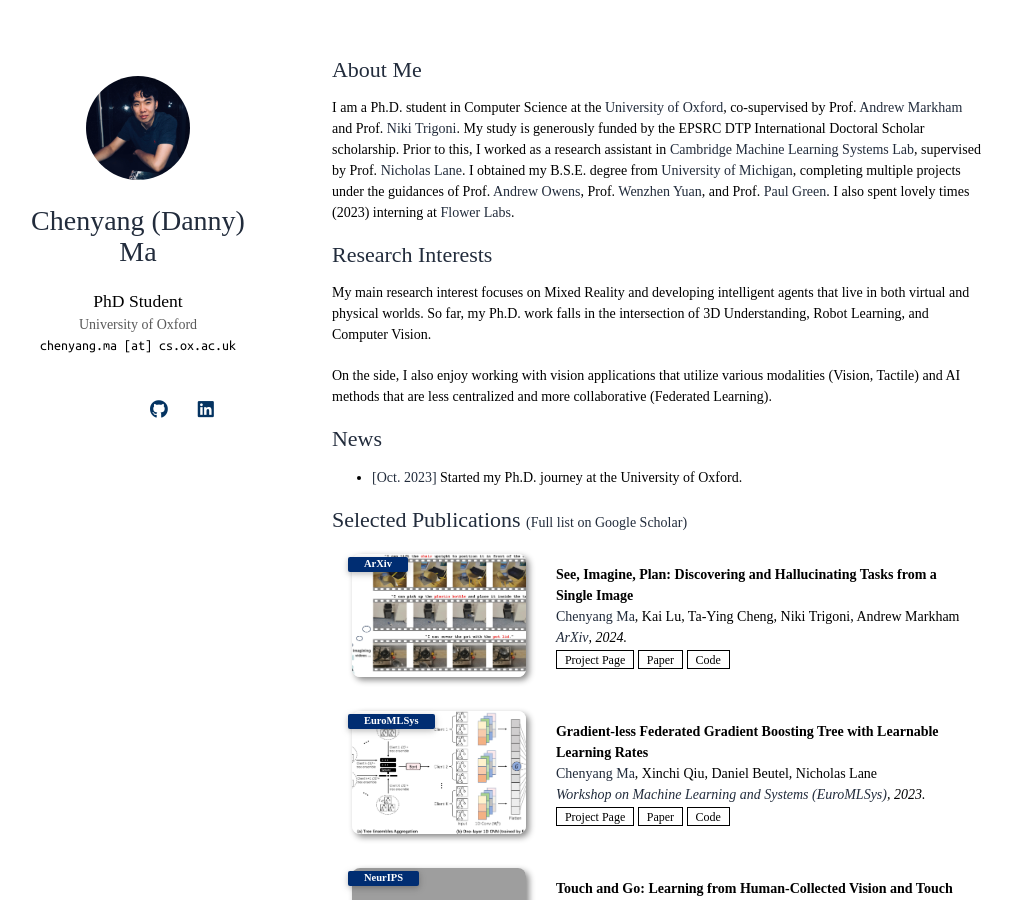
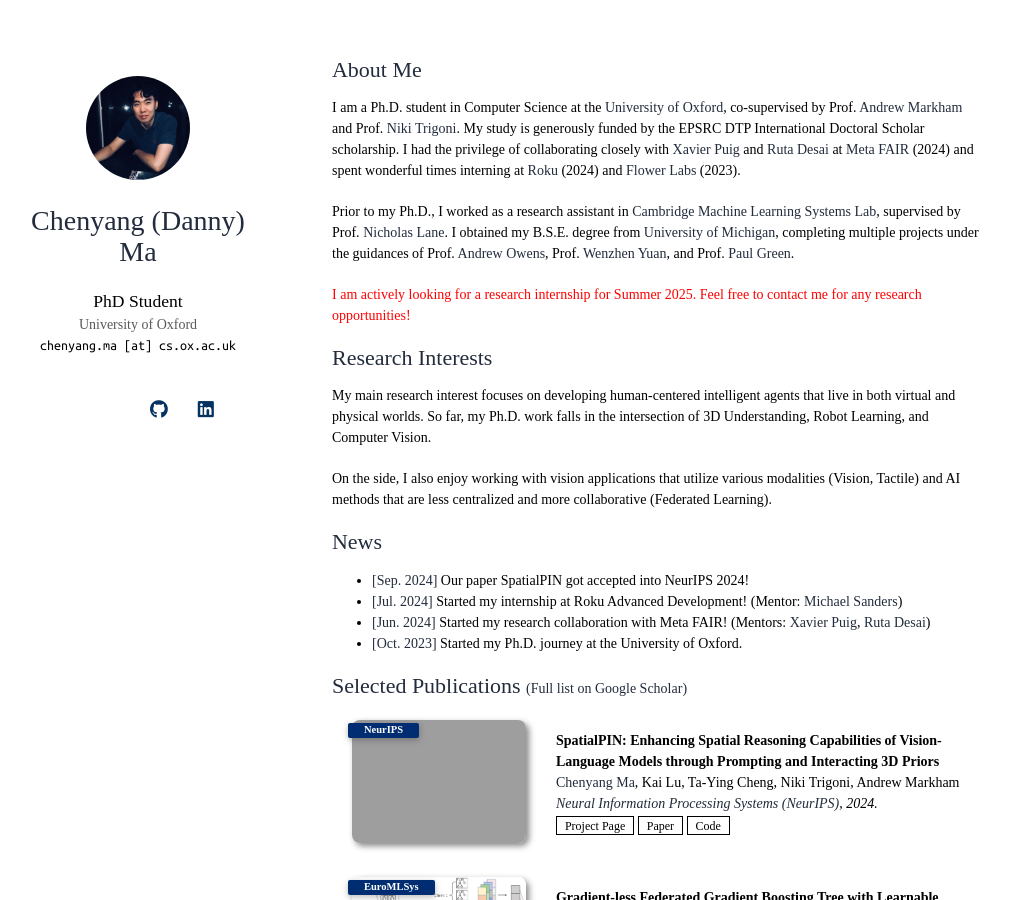
Before and after one commit to dannymcy/dannymcy.github.io, a Jekyll site: the page built from index.md, in a window 1280 px wide and 900 px high. Shown: the whole window, without its empty margins (138-1150 px from the left). Built offline with Jekyll 4.4.1, drawn with Linux system fonts in a browser that asks for light colours; nearby versions of some CDN libraries; a style sheet for code colours, icons or effects is not loaded; our own code applies the rules of GitHub Pages for plain Markdown files; grey boxes are pictures that could not be loaded.

Commit message:
Make updates

```diff
--- a/_includes/publications.md
+++ b/_includes/publications.md
@@ -7,14 +7,14 @@
 <div class="pub-row">
 
   <div class="col-sm-3 abbr" style="position: relative;padding-right: 15px;padding-left: 15px;">
-    <img src="assets/img/paper_teasers/sip.png" class="teaser img-fluid z-depth-1">
-    <abbr class="badge">ArXiv</abbr>
+    <img src="assets/img/paper_teasers/spatialpin.png" class="teaser img-fluid z-depth-1">
+    <abbr class="badge">NeurIPS</abbr>
   </div>
 
   <div class="col-sm-9" style="position: relative;padding-right: 15px;padding-left: 20px;">
-    <div class="title">See, Imagine, Plan: Discovering and Hallucinating Tasks from a Single Image</div>
+    <div class="title">SpatialPIN: Enhancing Spatial Reasoning Capabilities of Vision-Language Models through Prompting and Interacting 3D Priors</div>
     <div class="author"><strong>Chenyang Ma</strong>, Kai Lu, Ta-Ying Cheng, Niki Trigoni, Andrew Markham</div>
-    <div class="periodical"><em><strong>ArXiv</strong>, 2024.</em></div>
+    <div class="periodical"><em><strong>Neural Information Processing Systems (NeurIPS)</strong>, 2024.</em></div>
     <div class="links">
       <a href="https://dannymcy.github.io/zeroshot_task_hallucination/" class="btn btn-sm z-depth-0" role="button" target="_blank" style="font-size:12px;">Project Page</a>
       <a href="https://arxiv.org/abs/2403.13438" class="btn btn-sm z-depth-0" role="button" target="_blank" style="font-size:12px;">Paper</a>
--- a/index.md
+++ b/index.md
@@ -4,12 +4,16 @@ layout: homepage
 
 ## About Me
 
-I am a Ph.D. student in Computer Science at the [University of Oxford](https://www.ox.ac.uk), co-supervised by Prof. [Andrew Markham](https://www.cs.ox.ac.uk/people/andrew.markham/) and Prof. [Niki Trigoni](https://en.wikipedia.org/wiki/Niki_Trigoni). My study is generously funded by the EPSRC DTP International Doctoral Scholar scholarship. Prior to this, I worked as a research assistant in [Cambridge Machine Learning Systems Lab](https://mlsys.cst.cam.ac.uk/), supervised by Prof. [Nicholas Lane](https://niclane.org/). I obtained my B.S.E. degree from [University of Michigan](https://umich.edu/), completing multiple projects under the guidances of Prof. [Andrew Owens](https://andrewowens.com/), Prof. [Wenzhen Yuan](http://robotouch.ri.cmu.edu/yuanwz/), and Prof. [Paul Green](https://www.umtri.umich.edu/people/green-paul-a/). I also spent lovely times (2023) interning at [Flower Labs](https://flower.ai/).
-<br>
+I am a Ph.D. student in Computer Science at the [University of Oxford](https://www.ox.ac.uk), co-supervised by Prof. [Andrew Markham](https://www.cs.ox.ac.uk/people/andrew.markham/) and Prof. [Niki Trigoni](https://en.wikipedia.org/wiki/Niki_Trigoni). My study is generously funded by the EPSRC DTP International Doctoral Scholar scholarship. I had the privilege of collaborating closely with [Xavier Puig](https://www.xavierpuigf.com/) and [Ruta Desai](https://rutadesai.github.io/) at [Meta FAIR](https://ai.meta.com/research/#fundamental-and-applied) (2024) and spent wonderful times interning at [Roku](https://www.roku.com/en-gb/) (2024) and [Flower Labs](https://flower.ai/) (2023).
+
+Prior to my Ph.D., I worked as a research assistant in [Cambridge Machine Learning Systems Lab](https://mlsys.cst.cam.ac.uk/), supervised by Prof. [Nicholas Lane](https://niclane.org/). I obtained my B.S.E. degree from [University of Michigan](https://umich.edu/), completing multiple projects under the guidances of Prof. [Andrew Owens](https://andrewowens.com/), Prof. [Wenzhen Yuan](http://robotouch.ri.cmu.edu/yuanwz/), and Prof. [Paul Green](https://www.umtri.umich.edu/people/green-paul-a/).
+
+<p style="color:red;">I am actively looking for a research internship for Summer 2025. Feel free to contact me for any research opportunities!</p>
+<!-- <br> -->
 
 ## Research Interests
 
-My main research interest focuses on Mixed Reality and developing intelligent agents that live in both virtual and physical worlds. So far, my Ph.D. work falls in the intersection of 3D Understanding, Robot Learning, and Computer Vision.
+My main research interest focuses on developing human-centered intelligent agents that live in both virtual and physical worlds. So far, my Ph.D. work falls in the intersection of 3D Understanding, Robot Learning, and Computer Vision.
 
 <!-- My Ph.D. work mainly builds on two closely-related questions: -->
 
@@ -25,10 +29,10 @@ On the side, I also enjoy working with vision applications that utilize various
 - **[Aug. 2023]** Three papers are accepted to IEEE Transactions on Intelligent Transportation Systems, WACV 2024, and BMVC 2024.
 - **[Jul. 2023]** Our paper 3DMiner got accepted into ICCV 2023!
 - **[May. 2023]** Started my second internship at Adobe Research! (Mentors: [Matheus Gadelha](http://mgadelha.me), [Thibault Groueix](https://imagine.enpc.fr/~groueixt/), [Matthew Fisher](https://techmatt.github.io), and [Radomir Mech](https://research.adobe.com/person/radomir-mech/))
-- **[Dec. 2022]** Defended my [Transfer of Status](https://www.ox.ac.uk/students/academic/guidance/graduate/research/status/DPhil) viva (Examiners: [Prof. Yarin Gal](https://www.cs.ox.ac.uk/people/yarin.gal/website/), [Prof. Ronald Clark](https://www.ron-clark.com)).
-- **[Jul. 2022]** Our paper Meta-Sampler got accepted into ECCV 2022!
-- **[Jun. 2022]** Started my internship at Adobe Research! (Mentors: [Matheus Gadelha](http://mgadelha.me), [Soren Pirk](https://storage.googleapis.com/pirk.io/index.html), [Thibault Groueix](https://imagine.enpc.fr/~groueixt/), and [Radomir Mech](https://research.adobe.com/person/radomir-mech/))
-- **[Dec. 2021]** Our paper PADMix got accepted into AAAI 2022! -->
+- **[Dec. 2022]** Defended my [Transfer of Status](https://www.ox.ac.uk/students/academic/guidance/graduate/research/status/DPhil) viva (Examiners: [Prof. Yarin Gal](https://www.cs.ox.ac.uk/people/yarin.gal/website/), [Prof. Ronald Clark](https://www.ron-clark.com)). -->
+- **[Sep. 2024]** Our paper SpatialPIN got accepted into NeurIPS 2024!
+- **[Jul. 2024]** Started my internship at Roku Advanced Development! (Mentor: [Michael Sanders](http://linkedin.com/in/michael-sanders-8b52b1164))
+- **[Jun. 2024]** Started my research collaboration with Meta FAIR! (Mentors: [Xavier Puig](https://www.xavierpuigf.com/), [Ruta Desai](https://rutadesai.github.io/))
 - **[Oct. 2023]** Started my Ph.D. journey at the University of Oxford.
 <br>
 
```
Also changed, not shown: assets/img/paper_teasers/sip.png (deleted), assets/img/paper_teasers/spatialpin_1.png (added), 7 other files.
